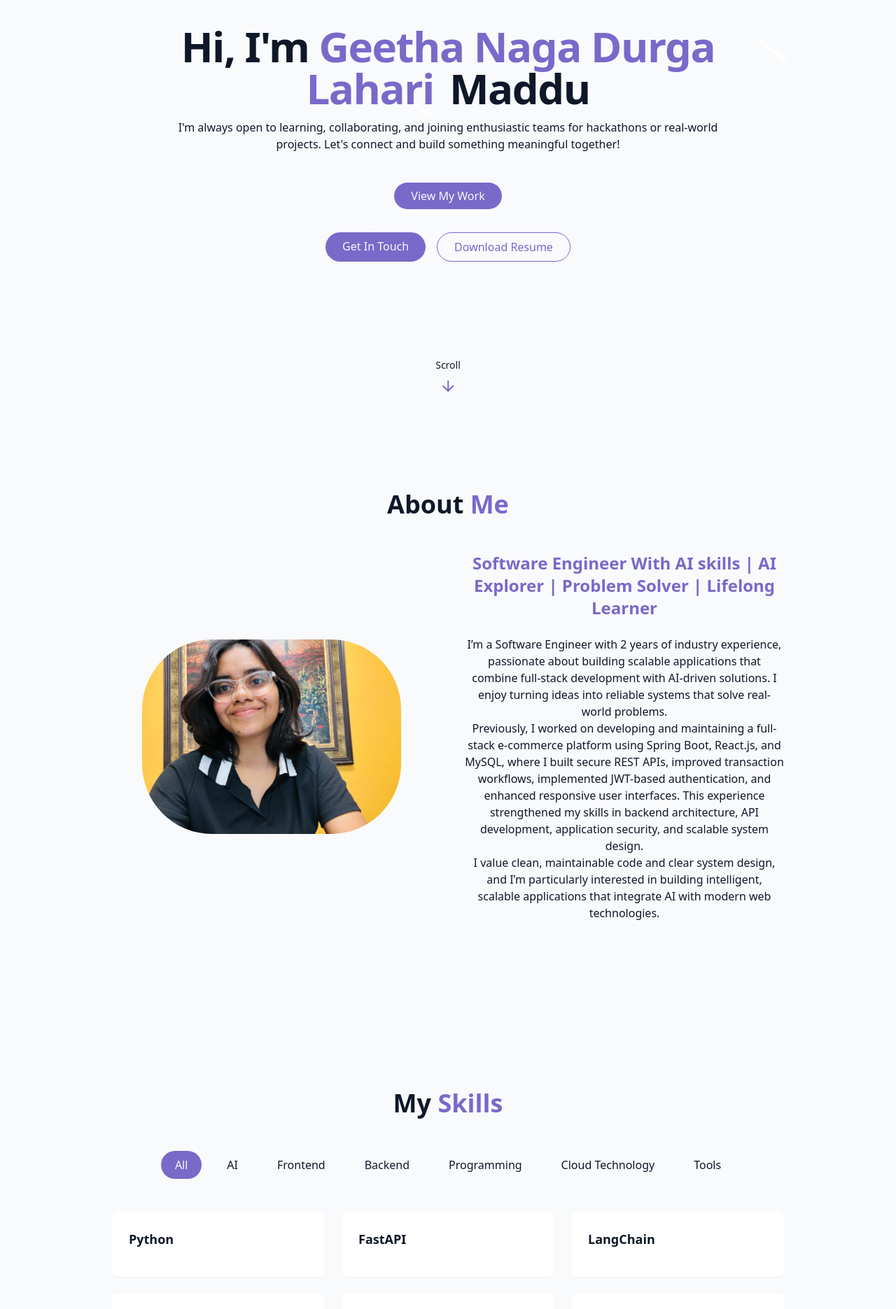
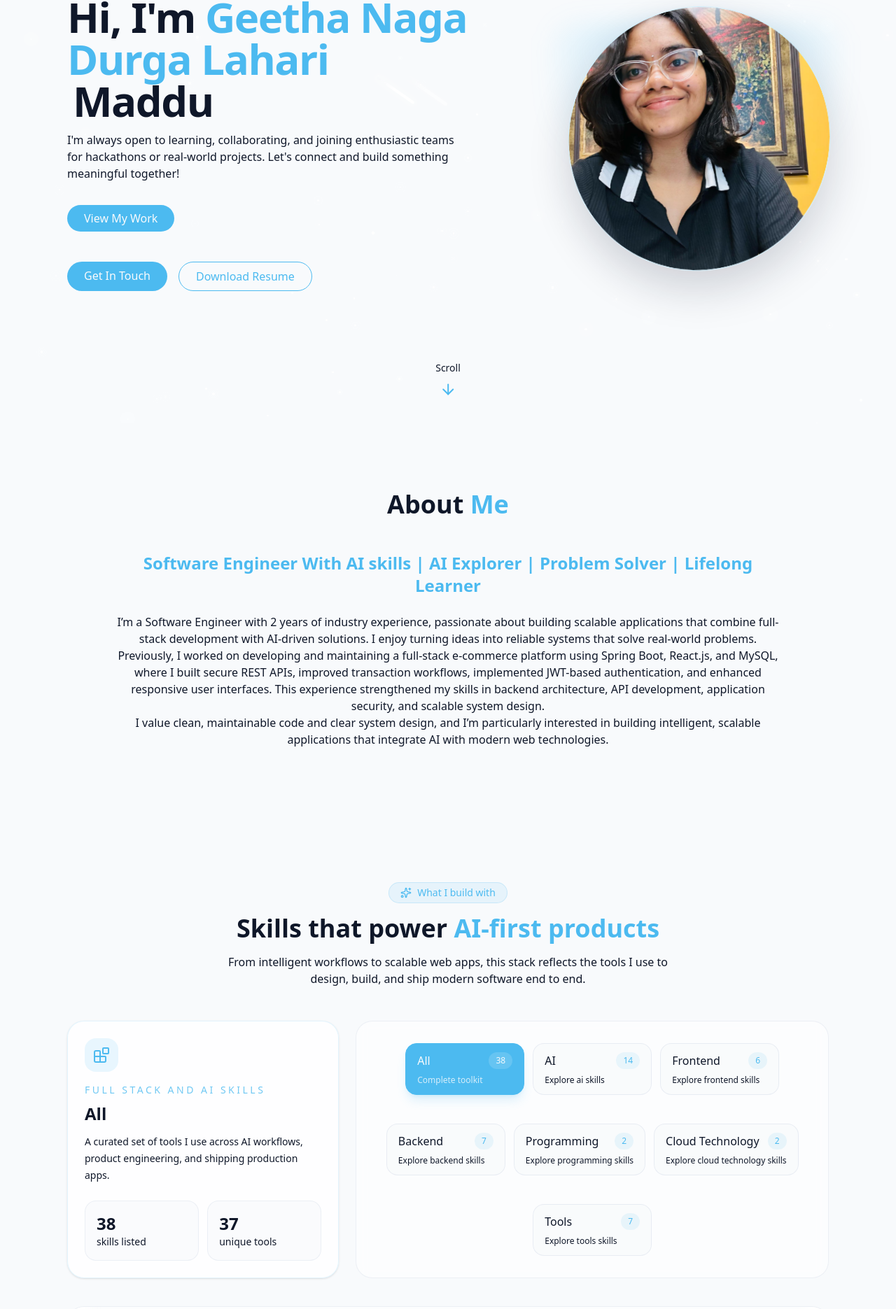
Before and after one commit to geethamaddu/Portfolio, a React (Vite) app: page / in a window 1280 px wide. Shown: the part 195-2066 px from the top of the page at 70% size. Built offline with nearby package versions, Linux system fonts and the light colour scheme.

Commit message:
UI changed

```diff
--- a/src/components/About.jsx
+++ b/src/components/About.jsx
@@ -1,7 +1,5 @@
 import React from 'react'
 import data from '../data.json'
-import photo from '../assets/photo.jpg'
-
 
 function About() {
     const heading=data.about.heading;
@@ -13,12 +11,7 @@ function About() {
             About<span className='text-primary'> Me</span>
         </h2>
 
-        <div className='grid grid-cols-1 md:grid-cols-2 gap-12 items-center'>
-            <div className='grid grid-cols-1 gap-6 '>
-                <img src={photo} alt="" className='about__img'/>
-
-            </div>
-
+        <div className='grid grid-cols-1 gap-12 items-center'>
             <div className='space-y-6'>
                 <h3 className='text-2xl font-semibold text-primary'>{heading}</h3>
                 <div className='text-muted-foreground'>
@@ -34,10 +27,6 @@ function About() {
 
             </div>
 
-            <div>
-
-            </div>
-
         </div>
 
     </div>
--- a/src/components/Profile.jsx
+++ b/src/components/Profile.jsx
@@ -1,47 +1,60 @@
 import data from '../data.json'
-import {ArrowDown} from 'lucide-react'
-export const Profile=()=>{
-    const paragraphs = data.profile.bio.split('\n');
+import photo from '../assets/photo.jpg'
+import { ArrowDown } from 'lucide-react'
 
-    return <section id="profile" className="relative min-h-screen flex  col items-center justify-center px-4 ">
+export const Profile = () => {
+  const paragraphs = data.profile.bio.split('\n')
 
-            <div className="container max-w-4xl mx-auto text-center z-10">
-                <div className="space-y-6">
-                    <h1 className="text-4xl md:text-6xl font-bold tracking-tight">
-                        <span className="opacity-0 animate-fade-in ">Hi, I'm</span>
+  return (
+    <section id="profile" className="relative flex min-h-screen items-center justify-center px-4 py-24">
+      <div className="container z-10 mx-auto grid max-w-6xl items-center gap-12 lg:grid-cols-[1.1fr_0.9fr]">
+        <div className="space-y-6 text-center lg:text-left">
+          <h1 className="text-4xl font-bold tracking-tight md:text-6xl">
+            <span className="opacity-0 animate-fade-in">Hi, I'm</span>
             <span className="text-primary opacity-0 animate-fade-in-delay-1"> Geetha Naga Durga Lahari </span>
-                        <span className="text-gradient ml-2 opacity-0 animate-fade-in-delay-2">Maddu</span>
+            <span className="ml-2 opacity-0 animate-fade-in-delay-2">Maddu</span>
           </h1>
 
-                    <div className="text-md
-                     text-muted-foreground max-2-2xl mx-auto opacity-0 animate-fade-in-delay-3" >
+          <div className="mx-auto max-w-2xl text-md text-muted-foreground opacity-0 animate-fade-in-delay-3 lg:mx-0">
             {paragraphs.map((para, index) => (
               <p key={index}>{para}</p>
             ))}
           </div>
-                    <div className=' pt-4 opacity 0animate-fade-in-delay-4'>
+
+          <div className="pt-4 opacity-0 animate-fade-in-delay-4">
             <a href="#projects" className="cosmic-button">
               View My Work
             </a>
           </div>
-                    <div className='flex flex-col sm:flex-row gap-4 pt-4 justify-center'>
-                        <a href="#contact" className='cosmic-button'>Get In Touch</a>
 
-                        <a href=".../public/resume.docx" download className='px-6 py-2 rounded-full border border-primary text-primary hover:bg-primary/10 transition-colors duration-300'>Download Resume
+          <div className="flex flex-col justify-center gap-4 pt-4 sm:flex-row lg:justify-start">
+            <a href="#contact" className="cosmic-button">
+              Get In Touch
+            </a>
+
+            <a
+              href=".../public/resume.docx"
+              download
+              className="rounded-full border border-primary px-6 py-2 text-primary transition-colors duration-300 hover:bg-primary/10"
+            >
+              Download Resume
             </a>
           </div>
-
-
-
-                </div>
-            <div className='absolute bottom-8 left-1/2 transform -translate-x-1/2 flex flex-col items-center animate-bounce'>
-
-                <span className='text-sm text-muted-foreground mb-2'>Scroll</span>
-                <ArrowDown className='h-6 w-6 text-primary'/>
-
         </div>
 
+        <div className="flex justify-center lg:justify-end">
+          <div className="profile-photo-shell opacity-0 animate-fade-in-delay-2">
+            <div className="profile-photo-card">
+              <img src={photo} alt="Geetha Naga Durga Lahari Maddu" className="profile-photo-image" />
+            </div>
+          </div>
+        </div>
       </div>
 
+      <div className="absolute bottom-8 left-1/2 flex -translate-x-1/2 flex-col items-center animate-bounce">
+        <span className="mb-2 text-sm text-muted-foreground">Scroll</span>
+        <ArrowDown className="h-6 w-6 text-primary" />
+      </div>
     </section>
+  )
 }
--- a/src/components/Skills.jsx
+++ b/src/components/Skills.jsx
@@ -1,57 +1,205 @@
 import React, { useState } from 'react'
+import {
+  Blocks,
+  BrainCircuit,
+  Cloud,
+  Code2,
+  Database,
+  Sparkles,
+  Wrench,
+} from 'lucide-react'
 import Data from '../data.json'
 import { cn } from '../lib/utils'
 
+const normalizeCategory = (category) => {
+  if (category === 'Backendend') {
+    return 'Backend'
+  }
+
+  return category
+}
+
+const categoryConfig = {
+  All: {
+    icon: Blocks,
+    eyebrow: 'Full stack and AI skills',
+    description: 'A curated set of tools I use across AI workflows, product engineering, and shipping production apps.',
+  },
+  AI: {
+    icon: BrainCircuit,
+    eyebrow: 'Intelligent systems',
+    description: 'LLM apps, retrieval pipelines, embeddings, orchestration, and agentic workflows.',
+  },
+  Frontend: {
+    icon: Code2,
+    eyebrow: 'Interface craft',
+    description: 'Responsive, accessible interfaces built with modern JavaScript frameworks and UI systems.',
+  },
+  Backend: {
+    icon: Database,
+    eyebrow: 'Systems and APIs',
+    description: 'Application services, APIs, databases, and distributed architecture for scalable products.',
+  },
+  Programming: {
+    icon: Code2,
+    eyebrow: 'Core languages',
+    description: 'Strong foundations for problem solving, implementation speed, and maintainable software.',
+  },
+  'Cloud Technology': {
+    icon: Cloud,
+    eyebrow: 'Deployment and infra',
+    description: 'Cloud platforms and managed services that help take products from local builds to real users.',
+  },
+  Tools: {
+    icon: Wrench,
+    eyebrow: 'Daily workflow',
+    description: 'The tools I rely on for design, debugging, collaboration, testing, and delivery.',
+  },
+}
+
 function Skills() {
+  const [activeCategory, setActiveCategory] = useState('All')
 
-    const [activeCategory,setActiveCategory]=useState("All")
+  const skills = Data.skills.map((skill) => ({
+    ...skill,
+    category: normalizeCategory(skill.category),
+  }))
 
-    const skills=Data.skills
-    const filterSkills=skills.filter((skill)=>activeCategory==="All"||skill.category===activeCategory)
+  const categories = Data.categories
+  const filteredSkills = skills.filter(
+    (skill) => activeCategory === 'All' || skill.category === activeCategory
+  )
 
-    const categories=Data.categories
+  const activeConfig = categoryConfig[activeCategory] ?? categoryConfig.All
+  const ActiveIcon = activeConfig.icon
+  const uniqueSkillCount = new Set(skills.map((skill) => skill.name)).size
+  const visibleCount = filteredSkills.length
+  const rowCount = filteredSkills.length > 18 ? 3 : filteredSkills.length > 8 ? 2 : 1
+  const skillRows = Array.from({ length: rowCount }, (_, rowIndex) =>
+    filteredSkills.filter((_, skillIndex) => skillIndex % rowCount === rowIndex)
+  ).filter((row) => row.length > 0)
 
-  return <section id='skills' className='py-24 px-4 re'>
+  const getCategoryCount = (category) =>
+    category === 'All'
+      ? skills.length
+      : skills.filter((skill) => skill.category === category).length
 
-        <div className='container mx-auto max-w-5xl'>
-            <h2 className='text-3xl md:text-4xl font-bold mb-12 text-center'>
-                My <span className='text-primary'>Skills</span>
-            </h2>
+  return (
+    <section id="skills" className="relative py-24 px-4">
+      <div className="container mx-auto max-w-6xl">
+        <div className="mx-auto mb-12 max-w-3xl text-center">
+          <span className="mb-4 inline-flex items-center gap-2 rounded-full border border-primary/20 bg-primary/10 px-4 py-1 text-sm font-medium text-primary">
+            <Sparkles size={16} />
+            What I build with
+          </span>
 
-            <div className='flex flex-wrap justify-center gap-4 mb-12'>
-                {
-                    categories.map((category,key)=>(
-                        <button key={key}
-                        onClick={()=>setActiveCategory(category)}
-                        className={cn('px-5 py-2 rounded-full transition-colors duration-300 capitalize',
-                            activeCategory===category?"bg-primary text-primary-foreground ":"bg-secondary/70 text-foreground hover:bg-secondary"
-                        )}>
-                            {category}
-                        </button>
+          <h2 className="text-3xl font-bold md:text-4xl">
+            Skills that power <span className="text-primary">AI-first products</span>
+          </h2>
 
-                    ))
-                }
+          <p className="mx-auto mt-4 max-w-2xl text-muted-foreground">
+            From intelligent workflows to scalable web apps, this stack reflects the tools I use to design, build,
+            and ship modern software end to end.
+          </p>
+        </div>
 
+        <div className="mb-10 grid gap-6 lg:grid-cols-[1.15fr_2fr]">
+          <div className="rounded-3xl border border-primary/15 bg-card/80 p-6 text-left shadow-sm backdrop-blur">
+            <div className="mb-4 flex h-12 w-12 items-center justify-center rounded-2xl bg-primary/12 text-primary">
+              <ActiveIcon size={24} />
             </div>
 
-            <div className='grid grid-cols-1 sm:grid-cols-2 lg:grid-cols-3 gap-6'>
-                {
-                    filterSkills.map((skill,key)=>(
-                        <div key={key} className='bg-card p-6 rounded-lg shadow-xs card-hover'>
-                            <div className='text-left mb-4'>
-                                <h3 className='font-semibold text-lg'>{skill.name}</h3>
-                            </div>
-                        </div>
-                    ))
+            <p className="text-sm font-medium uppercase tracking-[0.25em] text-primary/80">
+              {activeConfig.eyebrow}
+            </p>
+            <h3 className="mt-2 text-2xl font-semibold">{activeCategory}</h3>
+            <p className="mt-3 text-sm leading-6 text-muted-foreground">{activeConfig.description}</p>
 
-                }
+            <div className="mt-6 grid grid-cols-2 gap-3">
+              <div className="rounded-2xl border border-border/60 bg-background/70 p-4">
+                <p className="text-2xl font-bold">{visibleCount}</p>
+                <p className="text-sm text-muted-foreground">
+                  {activeCategory === 'All' ? 'skills listed' : 'skills in view'}
+                </p>
+              </div>
+              <div className="rounded-2xl border border-border/60 bg-background/70 p-4">
+                <p className="text-2xl font-bold">{uniqueSkillCount}</p>
+                <p className="text-sm text-muted-foreground">unique tools</p>
+              </div>
             </div>
+          </div>
 
+          <div className="flex flex-wrap items-center justify-center gap-3 rounded-3xl border border-border/60 bg-card/60 p-4 backdrop-blur">
+            {categories.map((category) => (
+              <button
+                key={category}
+                onClick={() => setActiveCategory(category)}
+                className={cn(
+                  'group rounded-2xl border px-4 py-3 text-left transition-all duration-300',
+                  'min-w-[150px] sm:min-w-[170px]',
+                  activeCategory === category
+                    ? 'border-primary bg-primary text-primary-foreground shadow-lg shadow-primary/20'
+                    : 'border-border/70 bg-background/80 hover:-translate-y-0.5 hover:border-primary/40 hover:bg-primary/5'
+                )}
+              >
+                <div className="flex items-center justify-between gap-3">
+                  <span className="font-medium">{category}</span>
+                  <span
+                    className={cn(
+                      'rounded-full px-2.5 py-1 text-xs',
+                      activeCategory === category
+                        ? 'bg-primary-foreground/15 text-primary-foreground'
+                        : 'bg-primary/10 text-primary'
+                    )}
+                  >
+                    {getCategoryCount(category)}
+                  </span>
+                </div>
+                <p
+                  className={cn(
+                    'mt-2 text-xs',
+                    activeCategory === category
+                      ? 'text-primary-foreground/80'
+                      : 'text-muted-foreground group-hover:text-foreground/80'
+                  )}
+                >
+                  {category === 'All' ? 'Complete toolkit' : `Explore ${category.toLowerCase()} skills`}
+                </p>
+              </button>
+            ))}
+          </div>
         </div>
 
-  </section>
+        <div className="relative overflow-hidden rounded-3xl border border-border/60 bg-card/55 p-5 sm:p-6">
+          <div className="pointer-events-none absolute inset-y-0 left-0 z-10 w-12 bg-gradient-to-r from-card via-card/80 to-transparent" />
+          <div className="pointer-events-none absolute inset-y-0 right-0 z-10 w-12 bg-gradient-to-l from-card via-card/80 to-transparent" />
 
-
+          <div className="space-y-3">
+            {skillRows.map((row, rowIndex) => (
+              <div key={`skill-row-${rowIndex}`} className="overflow-hidden">
+                <div
+                  className={cn(
+                    'skills-marquee flex w-max gap-3',
+                    rowIndex % 2 === 1 && 'skills-marquee-reverse'
+                  )}
+                  style={{ animationDuration: `${18 + rowIndex * 4}s` }}
+                >
+                  {[...row, ...row].map((skill, index) => (
+                    <article
+                      key={`${skill.category}-${skill.name}-${rowIndex}-${index}`}
+                      className="inline-flex shrink-0 items-center rounded-full border border-border/70 bg-background/80 px-4 py-2 text-sm font-medium text-foreground transition-colors duration-300 hover:border-primary/40 hover:bg-primary/5"
+                    >
+                      <span>{skill.name}</span>
+                    </article>
+                  ))}
+                </div>
+              </div>
+            ))}
+          </div>
+        </div>
+      </div>
+    </section>
+  )
 }
 
 export default Skills
--- a/src/index.css
+++ b/src/index.css
@@ -77,7 +77,7 @@
     --background: 210 40% 98%;
     --foreground: 222 47% 11%;
     --card: 0 0% 100%;
-    --primary: 250 47% 60%;
+    --primary: 200 85% 62%;
     --primary-foreground: 210 40% 98%;
     --border: 214 32% 91%;
   }
@@ -85,7 +85,7 @@
     --background: 222 47% 2%;
     --foreground: 213 31% 91%;
     --card: 222 47% 8%;
-    --primary: 250 65% 65%;
+    --primary: 199 89% 72%;
     --primary-foreground: 213 31% 91%;
     --border: 217 33% 20%;
   }
@@ -129,7 +129,7 @@
 
 @utility text-glow{
   @apply relative;
-  text-shadow:0 0 10px rgba(167,139,250,0.5);
+  text-shadow:0 0 10px rgba(56,189,248,0.45);
 
 }
 
@@ -147,7 +147,7 @@
 
 @utility cosmic-button{
   @apply px-6 py-2 rounded-full bg-primary text-primary-foreground font-medium
-   transition-all duration-300 hover:shadow-[0_0_10px_rgba(139,92,246,0.5)]
+   transition-all duration-300 hover:shadow-[0_0_10px_rgba(56,189,248,0.45)]
    hover:scale-105 active:scale-95;
 }
 
@@ -168,10 +168,80 @@
   text-align: center;
 }
 
-.about__img{
-  width: 370px;
-  border-radius: 100px;
-  justify-self: center;
+.skills-marquee{
+  animation: skills-marquee 22s linear infinite;
+}
+
+.skills-marquee-reverse{
+  animation-direction: reverse;
+}
+
+@keyframes skills-marquee {
+  from {
+    transform: translateX(0);
+  }
+  to {
+    transform: translateX(-50%);
+  }
+}
+
+@media (prefers-reduced-motion: reduce) {
+  .skills-marquee,
+  .skills-marquee-reverse {
+    animation: none;
+  }
+}
+
+.profile-photo-shell{
+  position: relative;
+  width: min(100%, 380px);
+  perspective: 1200px;
+}
+
+.profile-photo-shell::before{
+  content: "";
+  position: absolute;
+  inset: 8% -4% -8%;
+  border-radius: 2rem;
+  background: radial-gradient(circle at top, rgba(56,189,248,0.28), transparent 60%);
+  filter: blur(18px);
+  z-index: 0;
+}
+
+.profile-photo-card{
+  position: relative;
+  z-index: 1;
   overflow: hidden;
+  border: 1px solid rgba(56, 189, 248, 0.22);
+  border-radius: 9999px;
+  background: linear-gradient(145deg, rgba(255,255,255,0.7), rgba(255,255,255,0.28));
+  box-shadow: 0 24px 60px rgba(15, 23, 42, 0.18);
+  transform: rotateY(-10deg) rotateX(6deg);
+  transition: transform 300ms ease, box-shadow 300ms ease;
+}
 
+.profile-photo-card:hover{
+  transform: rotateY(-6deg) rotateX(2deg) translateY(-6px);
+  box-shadow: 0 30px 70px rgba(15, 23, 42, 0.22);
 }
+
+.profile-photo-image{
+  display: block;
+  width: 100%;
+  aspect-ratio: 1 / 1;
+  object-fit: cover;
+  border-radius: inherit;
+}
+
+@media (max-width: 1023px) {
+  .profile-photo-card{
+    transform: rotateY(-6deg) rotateX(4deg);
+  }
+}
+
+@media (prefers-reduced-motion: reduce) {
+  .profile-photo-card,
+  .profile-photo-card:hover {
+    transform: none;
+  }
+}
```
Lines whose indentation alone changed are shown as unchanged.
